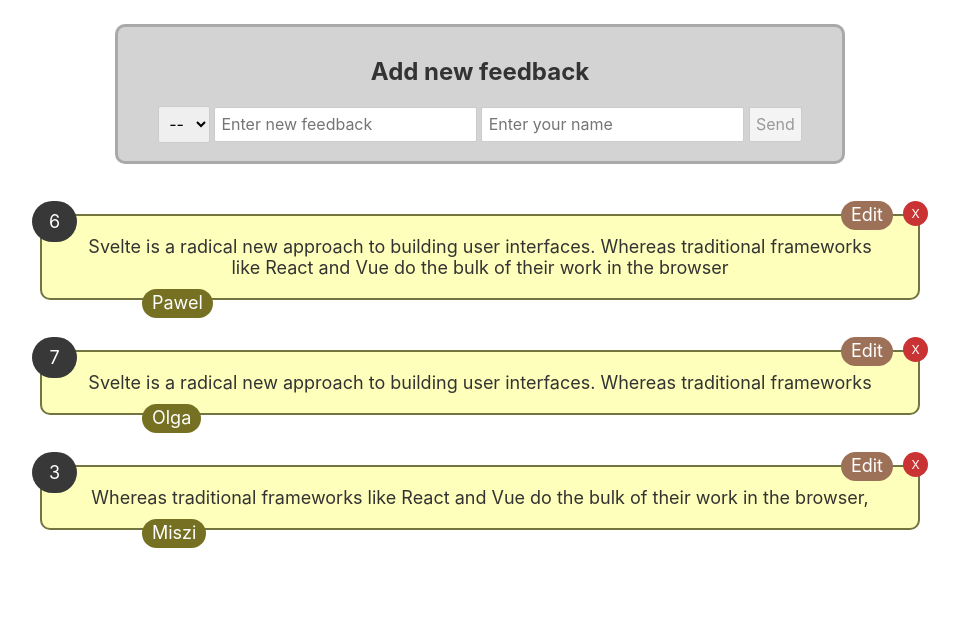
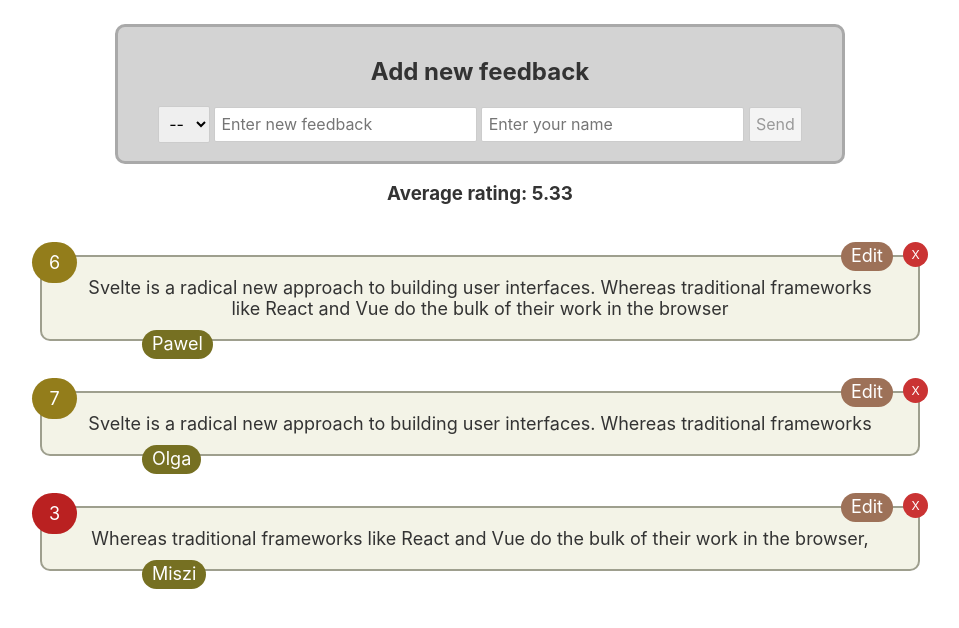
Before and after one commit to pawelwier/svelte-feedback-app, a Svelte app: page / in a window 1280 px wide. Shown: the top 628 px of the page, without its empty margins (160-1119 px from the left). Built offline with nearby package versions, Linux system fonts and the light colour scheme.

Commit message:
rating stats, edit feedback

```diff
--- a/src/App.svelte
+++ b/src/App.svelte
@@ -4,6 +4,7 @@
   import EditFeedbackForm from './components/EditFeedbackForm.svelte'
   import {FeedbackStore} from './stores/feedbackStore'
   import Popup from './components/Popup.svelte'
+import FeedbackStats from './components/FeedbackStats.svelte'
 </script>
 
 <main>
@@ -15,6 +16,7 @@
   <div class="new-feedback-form">
     <AddFeedbackForm  />
   </div>
+  <FeedbackStats />
   <FeedbackList />
 </main>
 
--- a/src/components/AddFeedbackForm.svelte
+++ b/src/components/AddFeedbackForm.svelte
@@ -1,37 +1,27 @@
 <script>
   import {v4} from 'uuid';
   import {FeedbackStore} from '../stores/feedbackStore'
+  import RatingSelect from './util/RatingSelect.svelte'
 
-  let ratingOption = 1
   let rating
   let text = ''
   let name = ''
 
-  const maxRating = 10
-  const ratingOptions = []
-
-  while (ratingOption <= maxRating) {
-    ratingOptions.push(ratingOption)
-    ratingOption++
-  }
-
   const feedbackSubmit = () => {
+    if (!submittable) return
     FeedbackStore.update(current => {
       return {
         ...current,
         feedbacks: [
+          ...current.feedbacks,
           {
             id: v4(),
             rating,
             text,
             name,
           },
-          ...current.feedbacks
         ]
       }
-    })
-    FeedbackStore.subscribe(current => {
-      console.log(current)
     })
     rating = null
     text = ''
@@ -39,18 +29,12 @@
   }
 
   $: submittable = rating && text && name
-
 </script>
 
 <div class="form-wrapper">
   <h2>Add new feedback</h2>
   <form on:submit|preventDefault={feedbackSubmit}>
-    <select bind:value={rating}>
-      <option value={null}> -- </option>
-      {#each ratingOptions as r (r)}
-        <option value={r}>{r}</option>
-      {/each}
-    </select>
+    <RatingSelect maxRating={10} {rating} on:rating-select={(e) => rating = e.detail} />
     <input bind:value={text} placeholder="Enter new feedback" />
     <input bind:value={name} placeholder="Enter your name" />
     <button disabled={!submittable} type="submit">Send</button>
--- a/src/components/EditFeedbackForm.svelte
+++ b/src/components/EditFeedbackForm.svelte
@@ -1,7 +1,7 @@
 <script>
-  import {onMount} from 'svelte'
   import {get} from 'svelte/store'
   import {FeedbackStore} from '../stores/feedbackStore'
+  import RatingSelect from './util/RatingSelect.svelte'
 
   const editFeedback = () => {
     FeedbackStore.update(current => ({
@@ -19,6 +19,13 @@
     }))
   }
 
+  const ratingChange = (e) => {
+    editedFeedback = {
+      ...editedFeedback,
+      rating: e.detail,
+    }
+  }
+
   const {id, rating, text, name} = get(FeedbackStore).selectedFeedback
 
   let editedFeedback = {
@@ -32,8 +39,16 @@
 <form class="edit-feedback-form" on:submit|preventDefault={editFeedback}>
   <label for="text">Feedback: </label>
   <textarea id="text" bind:value={editedFeedback.text} />
-  <label for="name">Name: </label>
-  <input id="name" bind:value={editedFeedback.name} />
+  <div class="input-wrapper">
+    <div>
+      <label for="name">Name: </label>
+      <input id="name" bind:value={editedFeedback.name} />
+    </div>
+    <div>
+      <label for="rating">Rating: </label>
+      <RatingSelect {rating} maxRating={10} hasEmptyOption={false} on:rating-select={ratingChange} />
+    </div>
+  </div>
   <div>
     <button type="submit">Edit</button>
     <button on:click={closePopup}>Cancel</button>
@@ -41,9 +56,17 @@
 </form>
 
 <style>
+  .input-wrapper {
+    display: flex;
+    justify-content: center;
+    gap: 30px;
+  }
   textarea {
     width: 90%;
     height: 130px;
     resize: none;
   }
+  label {
+    font-weight: 700;
+  }
 </style>
--- a/src/components/FeedbackItem.svelte
+++ b/src/components/FeedbackItem.svelte
@@ -8,7 +8,7 @@
       }))
   }
 
-  const handleSelectFeedbackEdit = (itemId) => {
+  const handleSelectFeedbackEdit = () => {
     showEditTextPopup()
     setSelectedFeedbackItem()
   }
@@ -28,10 +28,12 @@
   }
 
   export let item
+
+  $: ratingClass = item.rating < 4 ? 'low' : item.rating < 8 ? 'mid' : 'high'
 </script>
 
 <div class="feedback-card">
-  <div class="feedback-rating rounded-item">{item.rating}</div>
+  <div class="feedback-rating rounded-item {ratingClass}">{item.rating}</div>
   <div class="feedback-edit rounded-item" on:click={() => handleSelectFeedbackEdit(item.id)}>Edit</div>
   <div class="feedback-close rounded-item" on:click={() => handleItemDelete(item.id)}>X</div>
   {item.text}
@@ -40,9 +42,9 @@
 
 <style>
   .feedback-card {
-    background-color: #feffbb;
+    background-color: #f3f3e7;
     border-radius: 10px;
-    border: 2px solid rgb(114, 117, 62);
+    border: 2px solid rgb(158, 159, 142);
     margin: 50px 0;
     padding: 20px 30px;
     font-size: 18px;
@@ -57,10 +59,18 @@
   .feedback-rating {
     top: -15px;
     left:-10px;
-    background-color: rgb(56, 56, 56);
     color: white;
     width: 25px;
     padding: 10px;
+  }
+  .low {
+    background-color: rgb(186, 33, 33);
+  }
+  .mid {
+    background-color: rgb(147, 125, 27);
+  }
+  .high {
+    background-color: rgb(52, 101, 42);
   }
   .feedback-close {
     top: -15px;
--- /dev/null
+++ b/src/components/FeedbackStats.svelte
@@ -0,0 +1,9 @@
+<script>
+  import {FeedbackStore} from "../stores/feedbackStore"
+
+  const getAverageRating = (feedbacks) => feedbacks.length ? feedbacks.map(f => f.rating).reduce((prev, curr) => (prev + curr), 0) / feedbacks.length : 0
+</script>
+
+<h3>
+  Average rating: {getAverageRating($FeedbackStore.feedbacks).toFixed(2)}
+</h3>
--- /dev/null
+++ b/src/components/util/RatingSelect.svelte
@@ -0,0 +1,26 @@
+<script>
+  import {createEventDispatcher} from 'svelte'
+
+  const dispatch = createEventDispatcher()
+
+  let ratingOption = 1
+  const ratingOptions = []
+
+  export let rating
+  export let maxRating
+  export let hasEmptyOption = true
+
+  while (ratingOption <= maxRating) {
+    ratingOptions.push(ratingOption)
+    ratingOption++
+  }
+</script>
+
+<select bind:value={rating} on:change={() => dispatch('rating-select', rating)}>
+  {#if hasEmptyOption}
+  <option value={null}> -- </option>
+  {/if}
+  {#each ratingOptions as r (r)}
+    <option value={r}>{r}</option>
+  {/each}
+</select>
```
